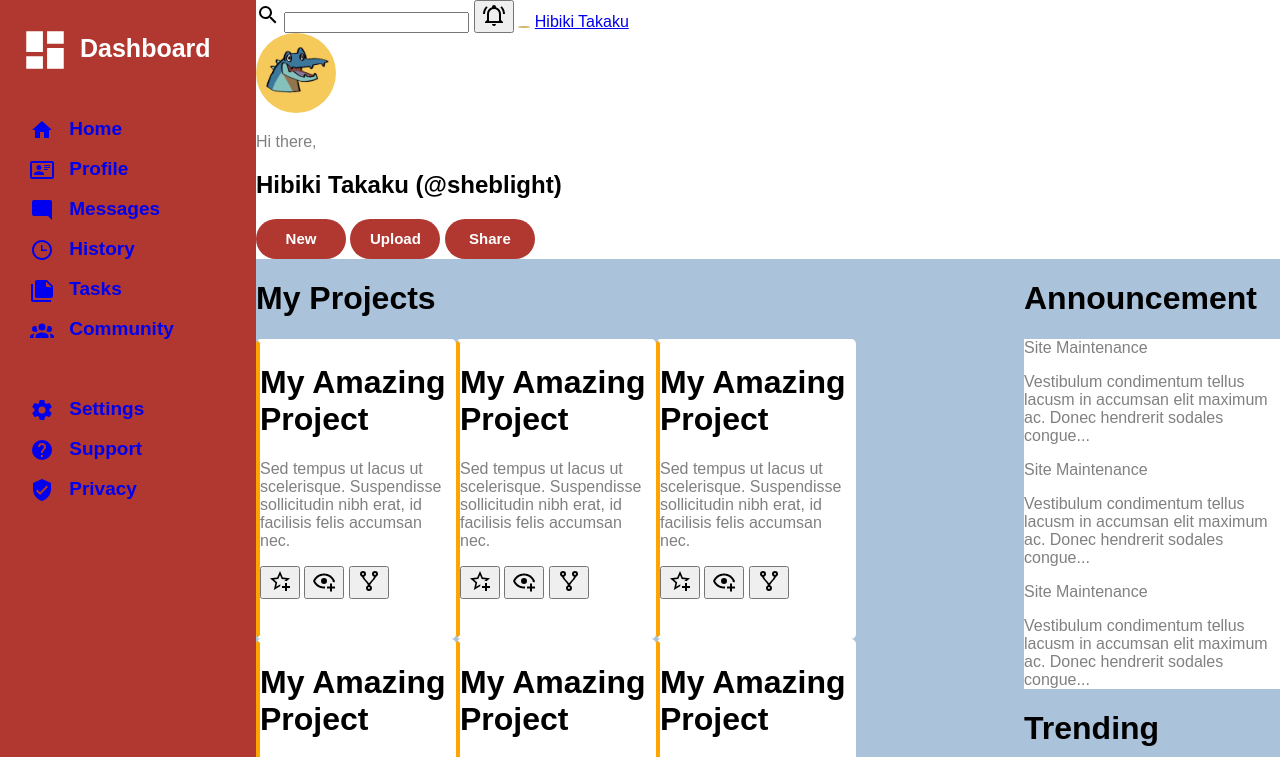
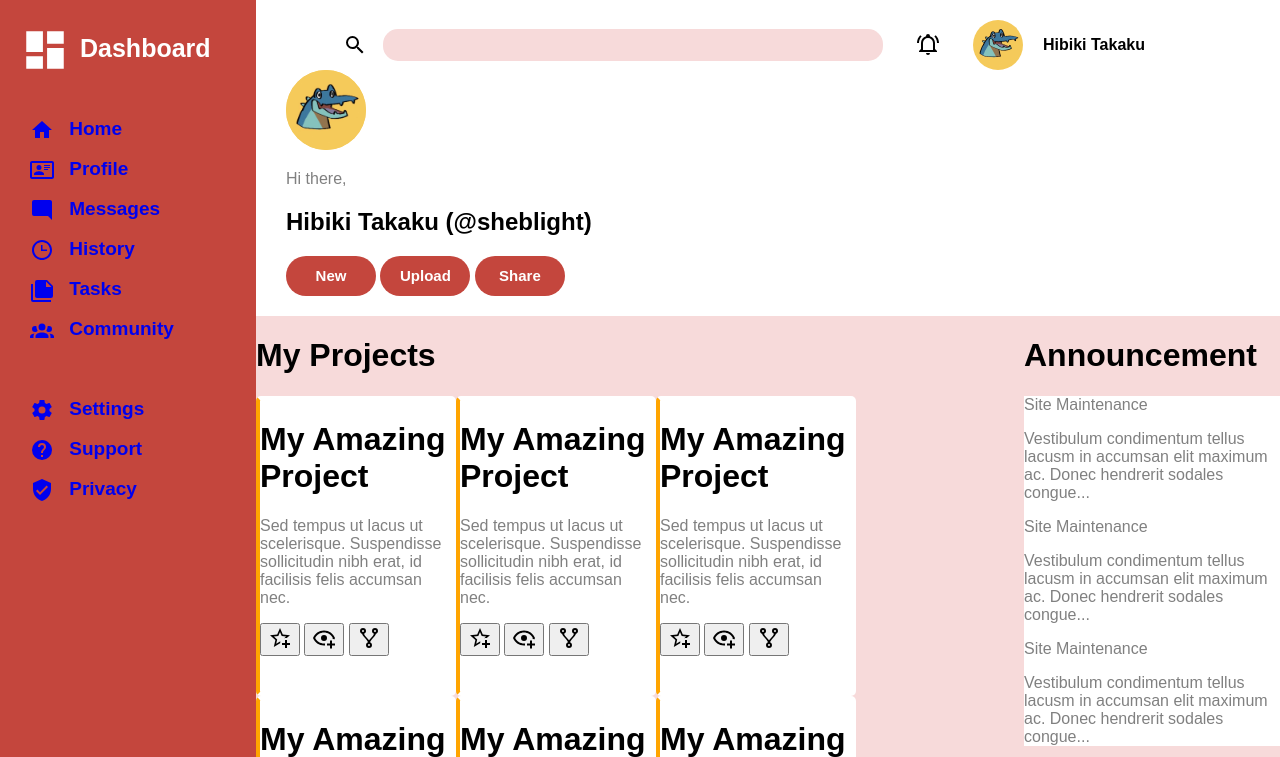
Before and after one commit to sheblight/admin-dashboard, a plain HTML site: page index.html in a window 1280 px wide. Shown: the top 757 px of the page. Drawn offline with Linux system fonts and the light colour scheme.

Commit message:
Set up grid for upper container of header

```diff
--- a/index.html
+++ b/index.html
@@ -71,7 +71,7 @@
             Privacy
         </a>
     </div>
-    <div class="header">
+    <header>
         <div class="upper-container">
             <svg style="width:24px;height:24px" viewBox="0 0 24 24">
                 <path fill="currentColor" d="M9.5,3A6.5,6.5 0 0,1 16,9.5C16,11.11 15.41,12.59 14.44,13.73L14.71,14H15.5L20.5,19L19,20.5L14,15.5V14.71L13.73,14.44C12.59,15.41 11.11,16 9.5,16A6.5,6.5 0 0,1 3,9.5A6.5,6.5 0 0,1 9.5,3M9.5,5C7,5 5,7 5,9.5C5,12 7,14 9.5,14C12,14 14,12 14,9.5C14,7 12,5 9.5,5Z" />
@@ -95,7 +95,7 @@
             <button>Upload</button>
             <button>Share</button>
         </div>
-    </div>
+    </header>
     <div class="content main">
         <h1>My Projects</h1>
         <div class="grid-project">
--- a/style.css
+++ b/style.css
@@ -1,16 +1,16 @@
 :root {
     font-family: Arial, Helvetica, sans-serif;
-    --sub-color: rgb(177, 56, 48)
+    --main-color: rgb(247, 218, 218);
+    --sub-color: rgb(196, 70, 61);
 }
 
 body {
-    background-color: rgb(170, 194, 218);
+    background-color: var(--main-color);
     display: grid;
     grid-template-columns: 1fr 3fr 1fr;
     grid-template-rows: 1fr 2fr 2fr;
     height: 100vh;
     margin: 0;
-
 }
 
 p {
@@ -27,11 +27,8 @@ p {
     background-image: url("images/icon-sheb.jpg");
 }
 
-.header {
-    background-color:white;
-    grid-area: 1/2/1/4;
-}
 
+/* Side Menu Elements */
 .side-menu {
     background-color:var(--sub-color);
     color: white;
@@ -65,6 +62,46 @@ p {
 .side-menu svg {
     margin-right: 10px;
 }
+
+/* Header Elements */
+header {
+    background-color:white;
+    grid-area: 1/2/1/4;
+    padding: 20px 30px;
+}
+
+.upper-container {
+    display: grid;
+    grid-template-columns: 20px minmax(100px, 500px) 50px 50px 150px;
+    grid-template-rows: 50px;
+    gap: 20px;
+    justify-content: center;
+    align-items: center;
+}
+
+.upper-container input {
+    background-color: var(--main-color);
+    border-radius: 15px;
+    border: none;
+    height: 30px;
+}
+
+.upper-container button {
+    height: 50px;
+    background-color: inherit;
+    border: none;
+}
+
+.upper-container a {
+    color: black;
+    font-weight: bold;
+    text-decoration: none;
+}
+
+.upper-container a:visited {
+    color: black;
+}
+
 
 .lower-container img {
     width: 80px;
```
